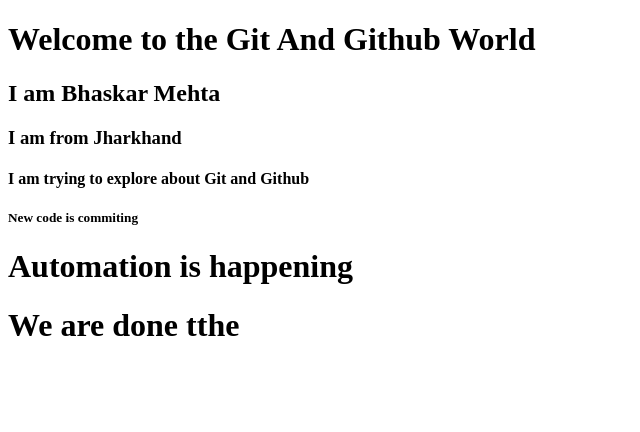
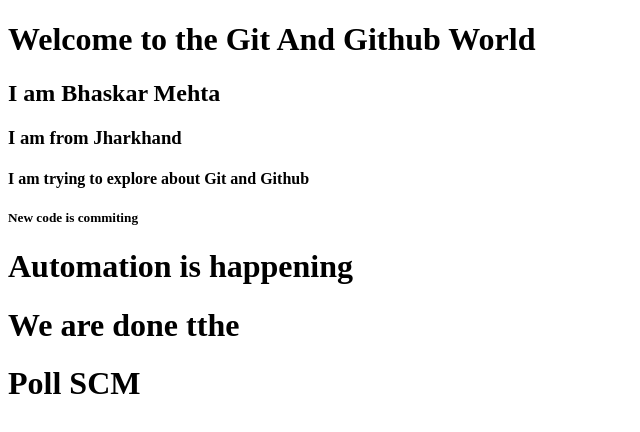
Before and after one commit to bhaskarmehta/AngularProjectDeployment, an Angular app: page / in a window 1280 px wide. Shown: the top 432 px of the page, without its empty margins (0-640 px from the left). Built offline with nearby package versions, Linux system fonts and the light colour scheme.

Commit message:
pollscm done

```diff
--- a/src/app/app.component.html
+++ b/src/app/app.component.html
@@ -5,3 +5,4 @@
 <h5> New code is commiting </h5>
 <h1> Automation is happening  </h1>
 <h1> We are done tthe </h1>
+<h1> Poll SCM </h1>
```
